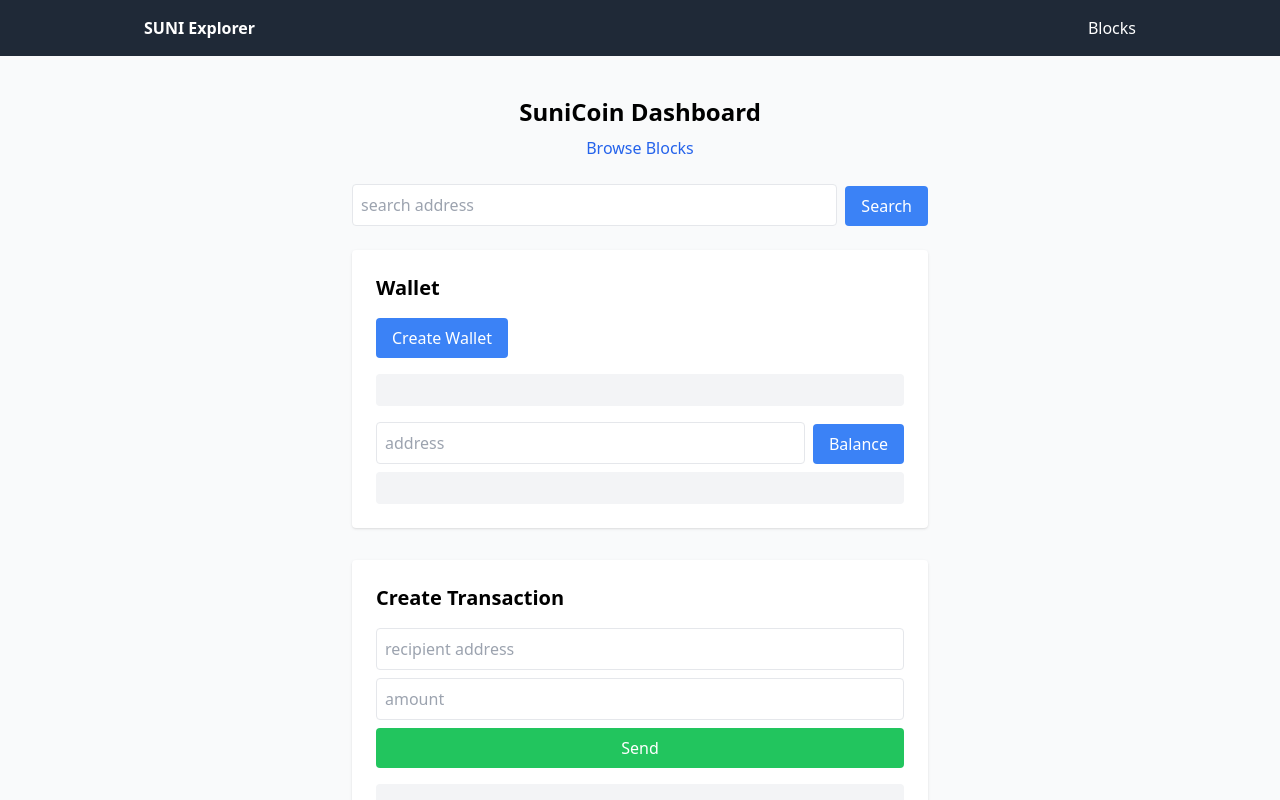
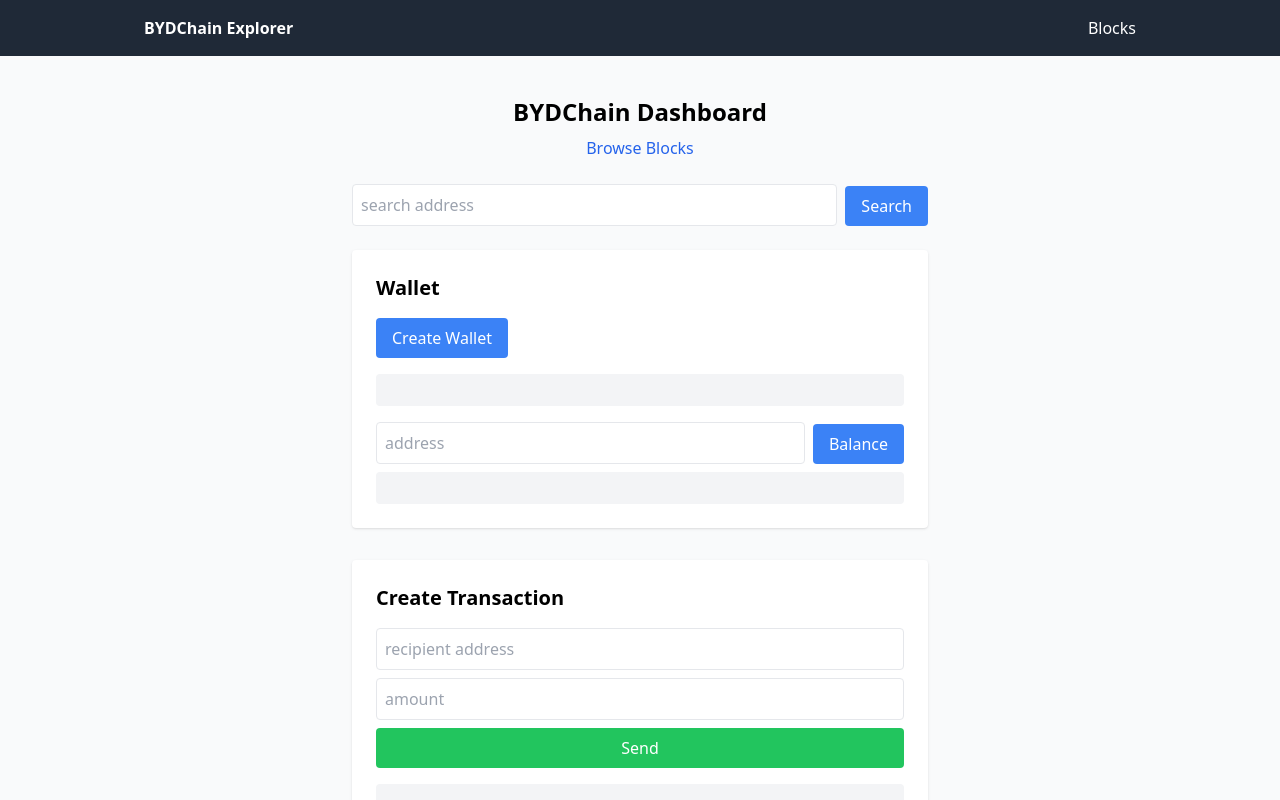
Before and after one commit to edinsoncs/suni-coin, a Next.js app: page / in a window 1280 px wide. Shown: the top 800 px of the page. Built offline with nearby package versions, Linux system fonts and the light colour scheme; no server answers.

Commit message:
Rename project to BYDChain

```diff
--- a/components/Layout.js
+++ b/components/Layout.js
@@ -5,7 +5,7 @@ export default function Layout({ children }) {
     <div className="min-h-screen bg-gray-50">
       <header className="bg-gray-800 text-white">
         <nav className="max-w-5xl mx-auto flex justify-between items-center p-4">
-          <Link href="/" className="font-semibold hover:underline">SUNI Explorer</Link>
+          <Link href="/" className="font-semibold hover:underline">BYDChain Explorer</Link>
           <div className="space-x-4">
             <Link href="/blocks" className="hover:underline">Blocks</Link>
           </div>
--- a/pages/index.js
+++ b/pages/index.js
@@ -104,7 +104,7 @@ export default function Home() {
 
   return (
     <div className="py-6">
-      <h1 className="text-2xl font-bold mb-2 text-center">SuniCoin Dashboard</h1>
+      <h1 className="text-2xl font-bold mb-2 text-center">BYDChain Dashboard</h1>
       <p className="text-center mb-6">
         <a href="/blocks" className="text-blue-600 hover:underline">Browse Blocks</a>
       </p>
--- a/src/middleware/Frontend/Endpoints/home.js
+++ b/src/middleware/Frontend/Endpoints/home.js
@@ -1,6 +1,6 @@
 export default (req, res, next) => {
 
-	res.write('<h1>WELCOME NODE SUNI</h1>');
+	res.write('<h1>WELCOME NODE BYDChain</h1>');
 	res.end();
 
 };
--- a/src/public/index.html
+++ b/src/public/index.html
@@ -2,14 +2,14 @@
 <html lang="en">
 <head>
     <meta charset="UTF-8" />
-    <title>SuniCoin Blockchain</title>
+    <title>BYDChain Blockchain</title>
     <script src="https://cdn.tailwindcss.com"></script>
     <script crossorigin src="https://unpkg.com/react@18/umd/react.development.js"></script>
     <script crossorigin src="https://unpkg.com/react-dom@18/umd/react-dom.development.js"></script>
     <script src="https://unpkg.com/babel-standalone@6/babel.min.js"></script>
 </head>
 <body class="min-h-screen bg-gray-50 py-10 px-4">
-    <h1 class="text-2xl font-bold mb-6 text-center">SuniCoin Blockchain Explorer</h1>
+    <h1 class="text-2xl font-bold mb-6 text-center">BYDChain Blockchain Explorer</h1>
     <div id="root"></div>
 
     <script type="text/babel">
```
Also changed, not shown: package.json (+5 -5 lines), 2 other files (tests, documents, lock files or other folders).
